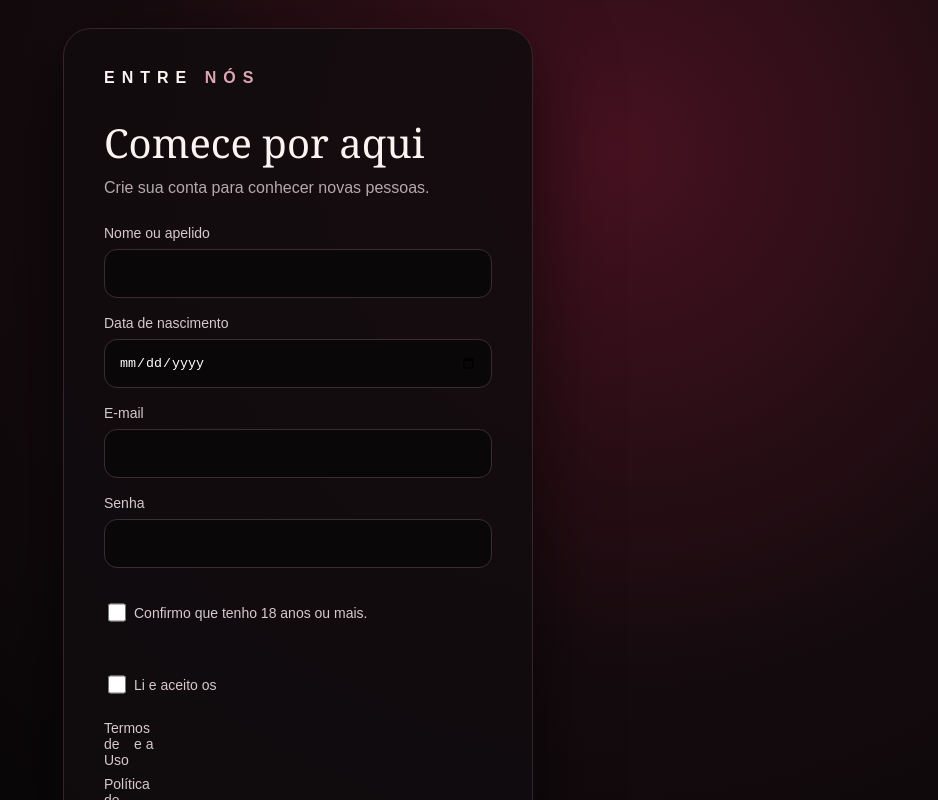
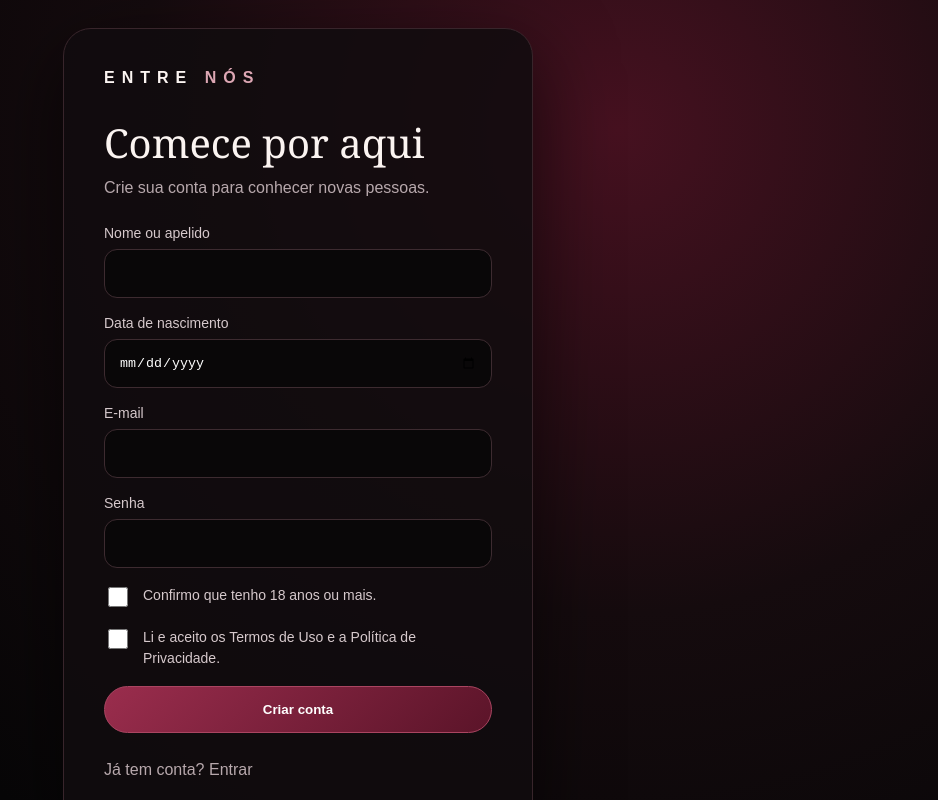
Before and after one commit to jjean6717/entre-nos, a Next.js app in the folder entre-nos/: page /cadastro in a window 1280 px wide. Shown: the top 800 px of the page, without its empty margins (342-1280 px from the left). Built offline with nearby package versions, Linux system fonts and the light colour scheme.

Commit message:
Add files via upload

```diff
--- a/entre-nos/src/app/cadastro/page.tsx
+++ b/entre-nos/src/app/cadastro/page.tsx
@@ -4,4 +4,6 @@ const VERSION='1.0'
 function isAdult(date:string){if(!date)return false;const b=new Date(`${date}T12:00:00`),t=new Date();let a=t.getFullYear()-b.getFullYear(),m=t.getMonth()-b.getMonth();if(m<0||(m===0&&t.getDate()<b.getDate()))a--;return a>=18}
 export default function Page(){const router=useRouter(),[loading,setLoading]=useState(false),[msg,setMsg]=useState('')
 async function submit(e:FormEvent<HTMLFormElement>){e.preventDefault();setMsg('');const f=new FormData(e.currentTarget),name=String(f.get('name')||'').trim(),birth=String(f.get('birth')||''),email=String(f.get('email')||'').trim().toLowerCase(),password=String(f.get('password')||''),adult=f.get('adult')==='on',legal=f.get('legal')==='on';if(!name||!birth||!email||password.length<6){setMsg('Preencha todos os campos. A senha deve ter pelo menos 6 caracteres.');return}if(!adult||!isAdult(birth)){setMsg('O ENTRE NÓS é exclusivo para maiores de 18 anos.');return}if(!legal){setMsg('Para criar a conta, leia e aceite os Termos de Uso e a Política de Privacidade.');return}setLoading(true);try{const s=createClient();const{data,error}=await s.auth.signUp({email,password,options:{data:{display_name:name,birth_date:birth}}});if(error)throw error;if(data.user){const{error:pe}=await s.from('profiles').update({display_name:name,birth_date:birth,updated_at:new Date().toISOString()}).eq('id',data.user.id);if(pe)throw pe;if(data.session){const{error:le}=await s.from('legal_acceptances').insert({user_id:data.user.id,terms_version:VERSION,privacy_version:VERSION});if(le)throw le}}if(data.session){router.push('/perfil')}else{setMsg('Conta criada. Entre com seu e-mail e senha.');setTimeout(()=>router.push('/entrar'),900)}}catch(err){setMsg(err instanceof Error?err.message:'Não foi possível criar a conta.')}finally{setLoading(false)}}
-return <main className="center"><div className="panel"><div className="brand">ENTRE <b>NÓS</b></div><h1>Comece por aqui</h1><p>Crie sua conta para conhecer novas pessoas.</p><form onSubmit={submit}><label>Nome ou apelido<input name="name" required/></label><label>Data de nascimento<input name="birth" required type="date"/></label><label>E-mail<input name="email" required type="email"/></label><label>Senha<input name="password" required minLength={6} type="password"/></label><label className="check"><input name="adult" type="checkbox" required/> Confirmo que tenho 18 anos ou mais.</label><label className="check"><input name="legal" type="checkbox" required/> Li e aceito os <Link href="/termos" target="_blank">Termos de Uso</Link> e a <Link href="/privacidade" target="_blank">Política de Privacidade</Link>.</label>{msg&&<div className="notice">{msg}</div>}<button className="btn primary" disabled={loading}>{loading?'Criando conta...':'Criar conta'}</button></form><p>Já tem conta? <Link href="/entrar">Entrar</Link></p></div></main>}
+const checkStyle={display:'flex',alignItems:'flex-start',gap:'12px',width:'100%',lineHeight:1.5} as const
+const boxStyle={width:'20px',height:'20px',minWidth:'20px',marginTop:'2px',flex:'0 0 20px'} as const
+return <main className="center"><div className="panel"><div className="brand">ENTRE <b>NÓS</b></div><h1>Comece por aqui</h1><p>Crie sua conta para conhecer novas pessoas.</p><form onSubmit={submit}><label>Nome ou apelido<input name="name" required/></label><label>Data de nascimento<input name="birth" required type="date"/></label><label>E-mail<input name="email" required type="email"/></label><label>Senha<input name="password" required minLength={6} type="password"/></label><label style={checkStyle}><input name="adult" type="checkbox" required style={boxStyle}/><span>Confirmo que tenho 18 anos ou mais.</span></label><label style={checkStyle}><input name="legal" type="checkbox" required style={boxStyle}/><span>Li e aceito os <Link href="/termos" target="_blank" onClick={e=>e.stopPropagation()}>Termos de Uso</Link> e a <Link href="/privacidade" target="_blank" onClick={e=>e.stopPropagation()}>Política de Privacidade</Link>.</span></label>{msg&&<div className="notice">{msg}</div>}<button className="btn primary" disabled={loading}>{loading?'Criando conta...':'Criar conta'}</button></form><p>Já tem conta? <Link href="/entrar">Entrar</Link></p></div></main>}
```
